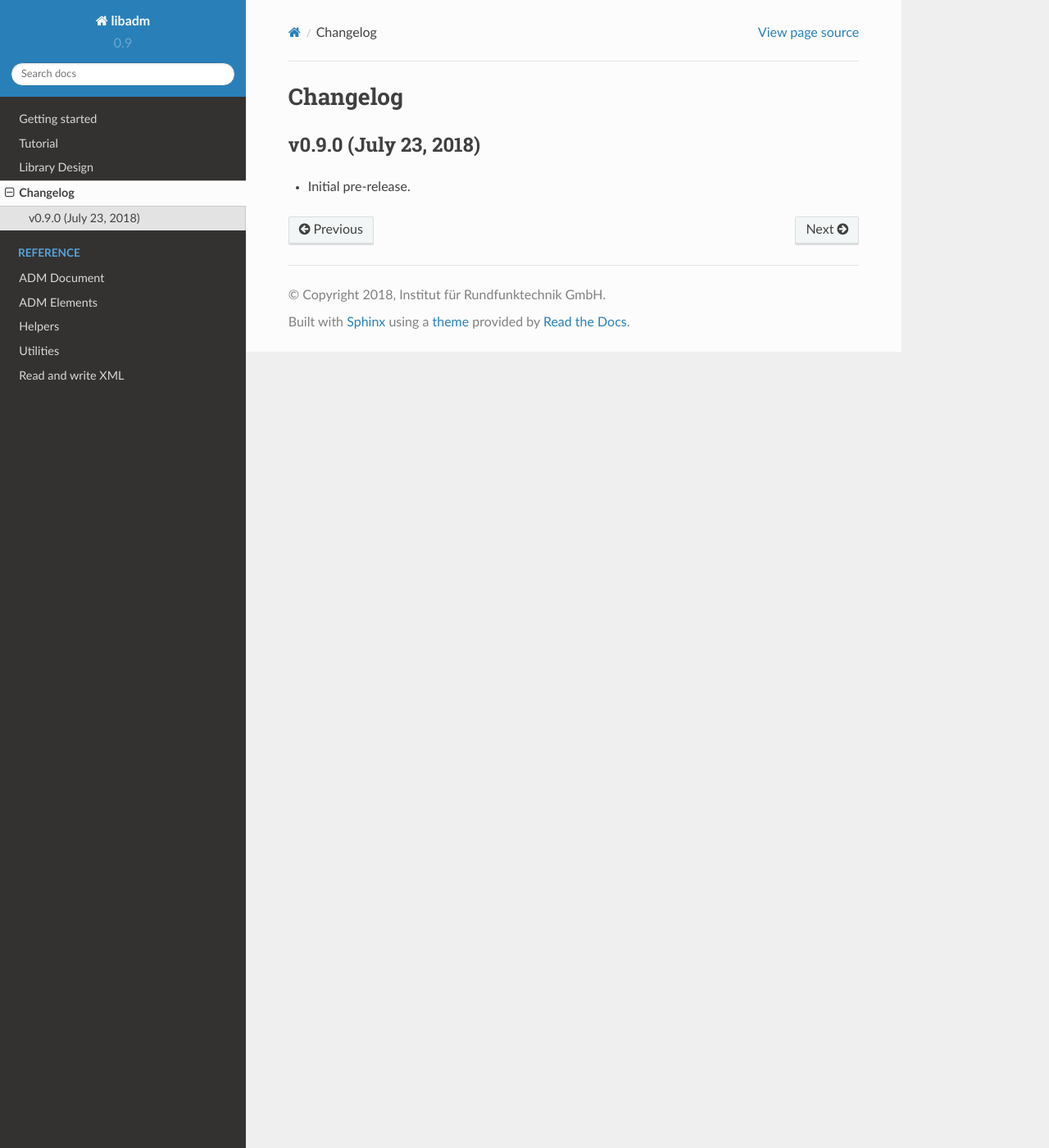
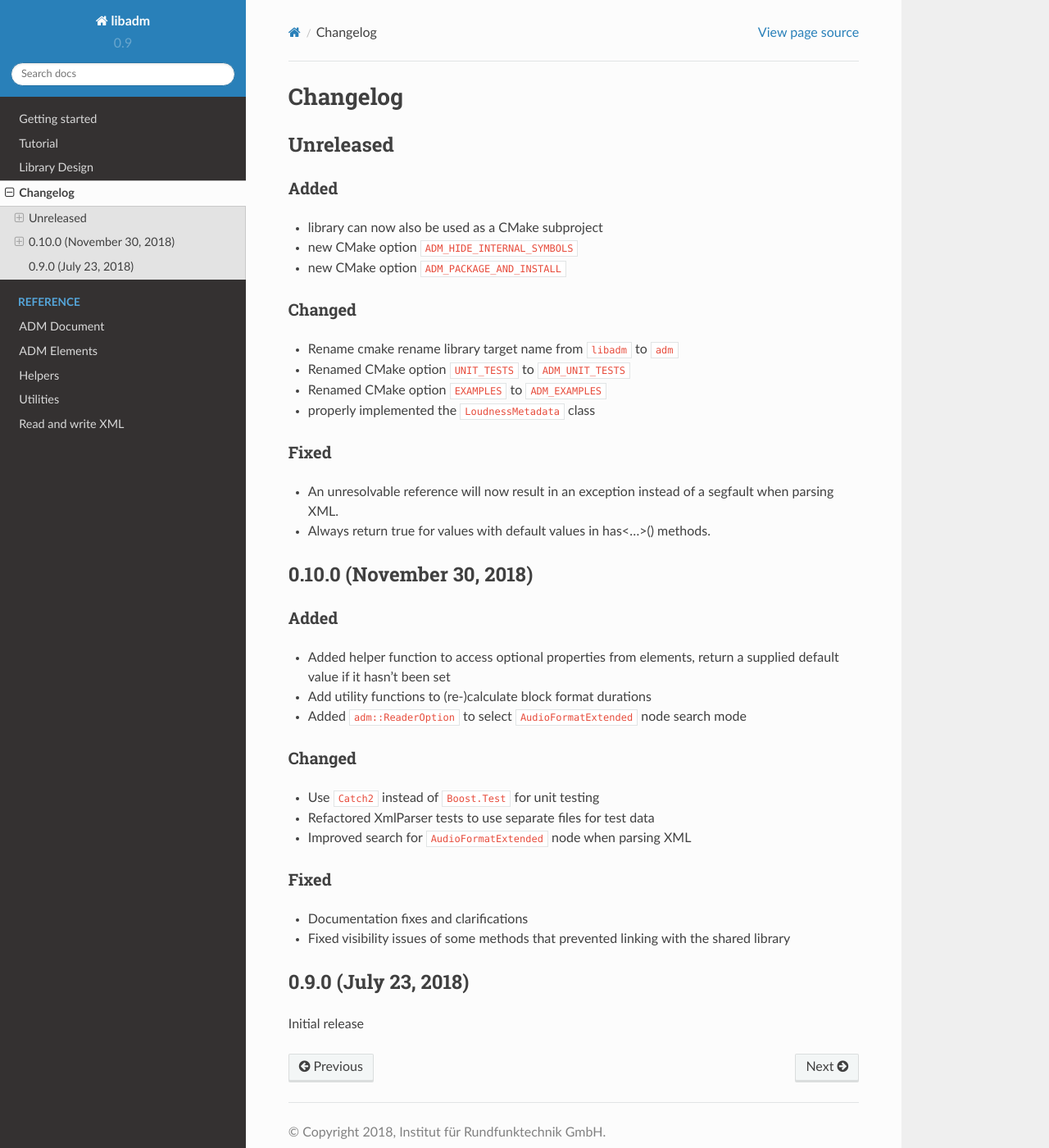
Before and after one commit to ebu/libadm, a Sphinx documentation site: the page built from docs/changelog.rst, in a window 1280 px wide and 1400 px high. Shown: the whole window at 82% size. Built offline with Sphinx 7.4.7 and the Read the Docs theme 2.0.0, drawn with Linux system fonts in a browser that asks for light colours.

Commit message:
include CHANGELOG.md in sphinx documentation

```diff
--- a/CHANGELOG.md
+++ b/CHANGELOG.md
@@ -17,7 +17,7 @@
 - An unresolvable reference will now result in an exception instead of a segfault when parsing XML.
 - Always return true for values with default values in has<...>() methods.
 
-## 0.10.0 - 2018-11-30
+## 0.10.0 (November 30, 2018)
 
 ### Added
 - Added helper function to access optional properties from elements, return a supplied default value if it hasn't been set
--- a/docs/changelog.rst
+++ b/docs/changelog.rst
@@ -1,9 +1,3 @@
 .. changelog:
 
-Changelog
-#########
-
-v0.9.0 (July 23, 2018)
------------------------------------------------------
-
-* Initial pre-release.
+.. mdinclude:: ../CHANGELOG.md
--- a/docs/conf.py
+++ b/docs/conf.py
@@ -39,7 +39,7 @@ release = '0.9.0'
 # Add any Sphinx extension module names here, as strings. They can be
 # extensions coming with Sphinx (named 'sphinx.ext.*') or your custom
 # ones.
-extensions = ['breathe']
+extensions = ['breathe', 'm2r']
 breathe_projects = {'libadm': '.build/doxygenxml/'}
 breathe_default_project = 'libadm'
 breathe_default_members = ('members', 'undoc-members')
--- a/docs/requirements.txt
+++ b/docs/requirements.txt
@@ -1 +1,3 @@
 breathe >= 4.9.0
+sphinx_rtd_theme
+m2r
```
Also changed, not shown: other parts of CHANGELOG.md (+1 -1 lines).
